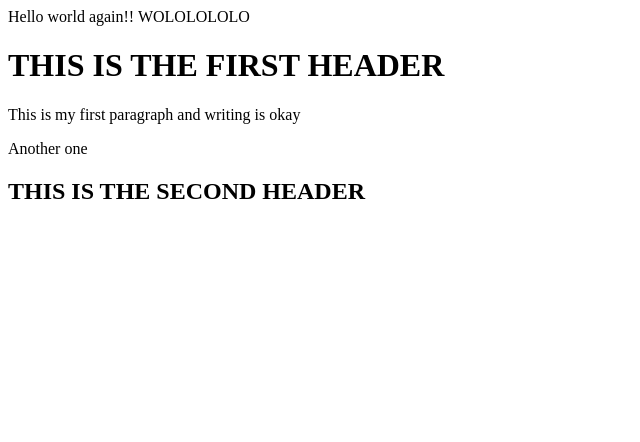
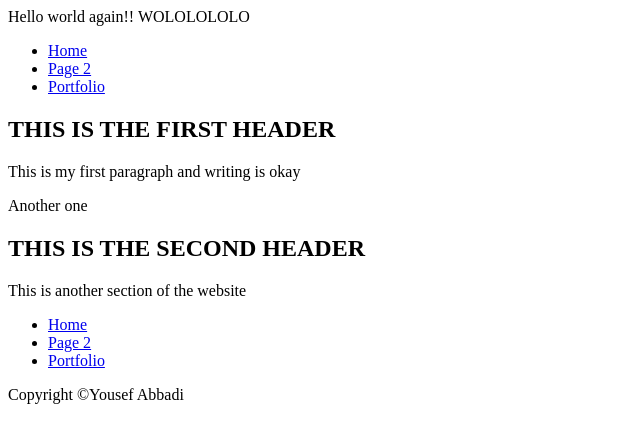
Before and after one commit to Yoabab-jpeg/My-second-repository, a plain HTML site: page index.html in a window 1280 px wide. Shown: the whole page, without its empty margins (0-640 px from the left). Drawn offline with Linux system fonts and the light colour scheme.

Commit message:
added more pages

```diff
--- a/index.html
+++ b/index.html
@@ -1,11 +1,47 @@
 Hello world again!! WOLOLOLOLO
 <!DOCTYPE html>
-<html>
-  <head> </head>
+<html lang="en-US">
+  <head>
+    <meta charset="utf-8" />
+    <meta charset="UTF-8" />
+    <meta name="viewport" content="width=device-width, initial-scale=1.0" />
+
+    <title>The best website</title>
+  </head>
   <body>
-    <h1>THIS IS THE FIRST HEADER</h1>
-    <p>This is my first paragraph and writing is okay</p>
-    <p>Another one</p>
-    <h2>THIS IS THE SECOND HEADER</h2>
+    <header>
+      <nav>
+        <ul>
+          <li><a href="index.html">Home</a></li>
+
+          <li><a href="page2.html">Page 2</a></li>
+
+          <li><a href="Portfolio.html">Portfolio</a></li>
+        </ul>
+      </nav>
+    </header>
+    <main>
+      <section>
+          <h1>THIS IS THE FIRST HEADER</h1>
+          <p>This is my first paragraph and writing is okay</p>
+          <p>Another one</p>
+    </section>
+      <section>
+          <h2>THIS IS THE SECOND HEADER</h2>
+          <p>This is another section of the website</p>
+      <section>
+    </main>
+    <footer>
+      <nav>
+        <ul>
+          <li><a href="index.html">Home</a></li>
+
+          <li><a href="page2.html">Page 2</a></li>
+
+          <li><a href="Portfolio.html">Portfolio</a></li>
+        </ul>
+      </nav>
+      <p>Copyright &copy;Yousef Abbadi</p>
+    </footer>
   </body>
 </html>
```
Also changed, not shown: Portfolio.html (added, +32 -0 lines), page2.html (added, +21 -0 lines), IMG/JIM.png (added).
